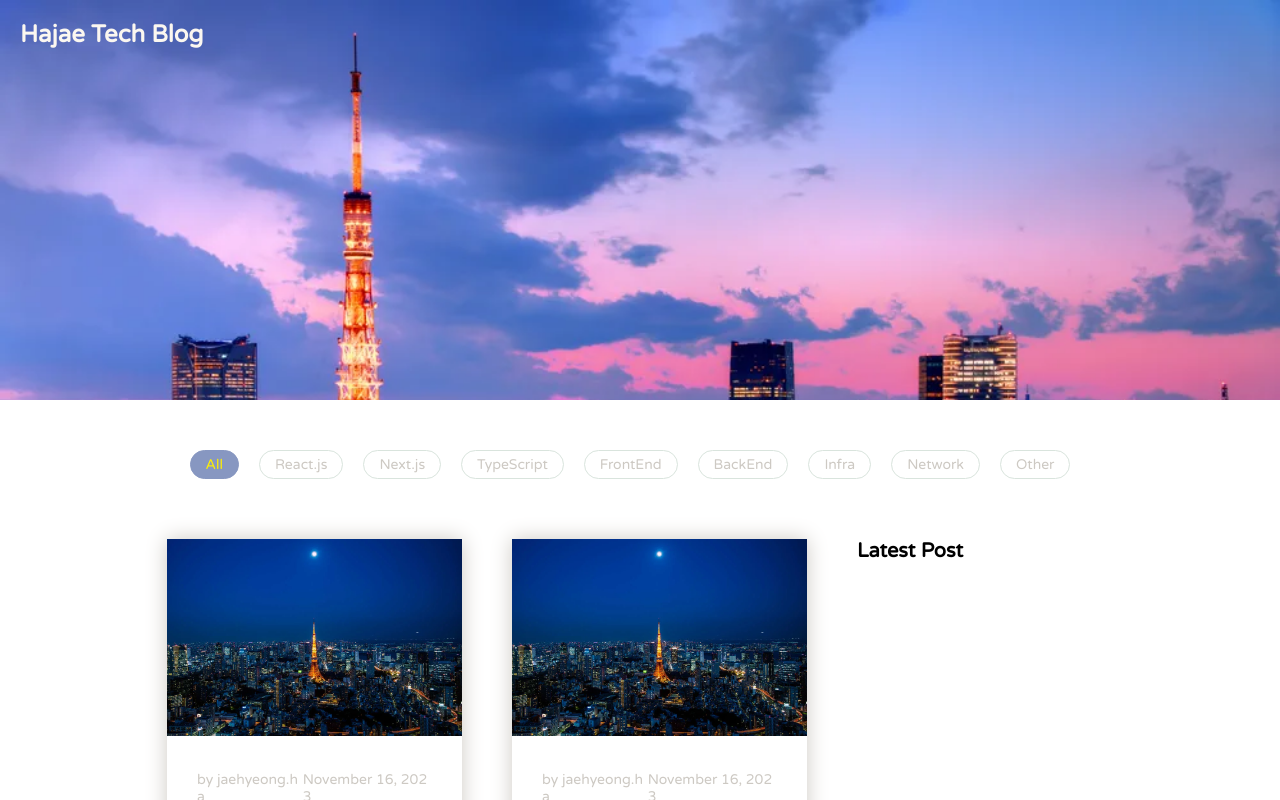
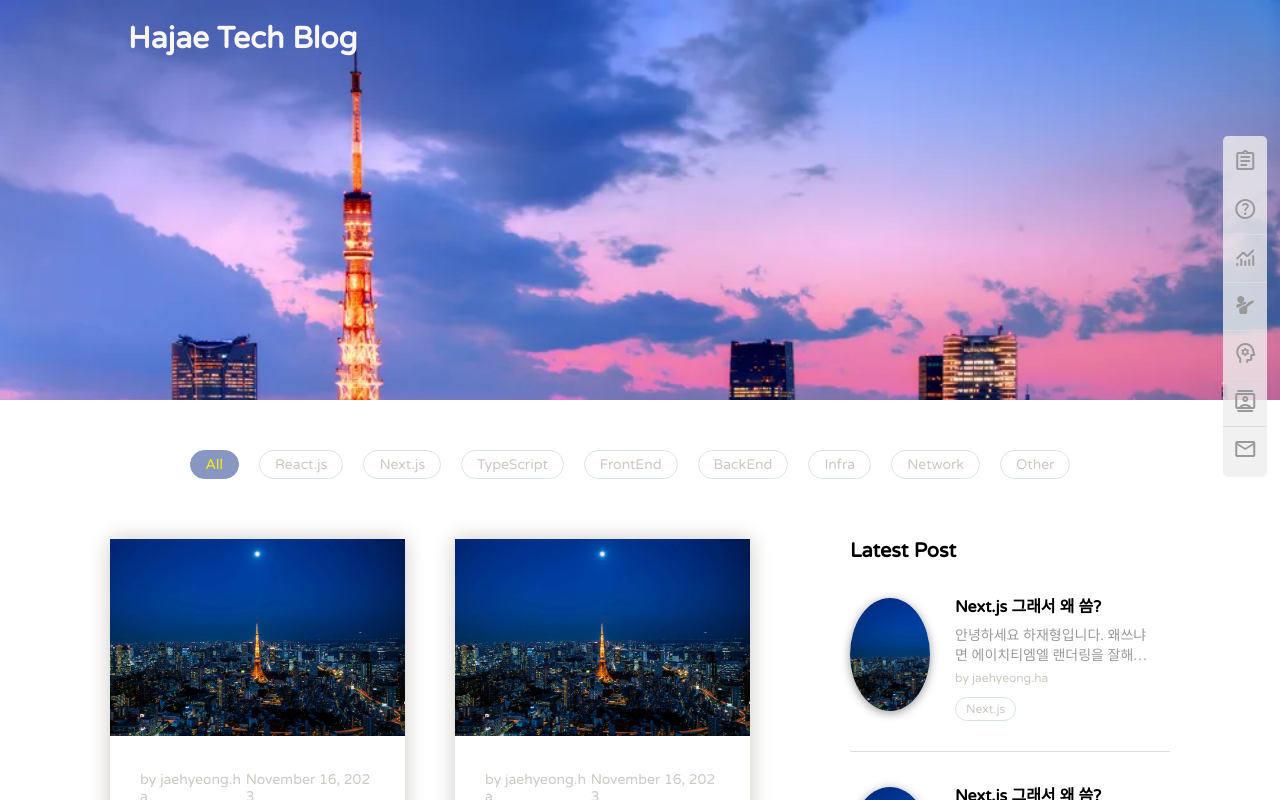
Before and after one commit to jaehyeong305/hajae-tech-blog, a Next.js app in the folder htb-frontend/: page / in a window 1280 px wide. Shown: the top 800 px of the page. Built offline with nearby package versions, Linux system fonts and the light colour scheme.

Commit message:
HTB-5 create latest posts component and navigator

```diff
--- a/htb-frontend/src/app/components/main/Main.module.scss
+++ b/htb-frontend/src/app/components/main/Main.module.scss
@@ -2,10 +2,10 @@
 
 .mainHeader {
     position: relative;
-    padding: 20px;
+    padding: 20px 10vw;
     background-color: transparent;
 
-    font-size: 24px;
+    font-size: 30px;
     font-weight: 700;
     color: $l-primary-white;
 
--- a/htb-frontend/src/app/components/main/Main.tsx
+++ b/htb-frontend/src/app/components/main/Main.tsx
@@ -3,6 +3,7 @@
 import { useEffect, useState } from 'react';
 import styles from './Main.module.scss'
 import MainPosts from '../mainPosts/MainPosts';
+import Navigator from '../navigator/Navigator';
 
 const Main: React.FC = () => {
     const [scrollY, setScrollY] = useState(0);
@@ -32,6 +33,7 @@ const Main: React.FC = () => {
             <div className={styles.mainBanner}
                 style={{ backgroundImage: `url("/images/main-bgi6.jpg")`, transform: `translateY(${mainBannerPosition}px)` }}>
             </div>
+            <Navigator/>
             <div className={styles.mainPageWrapper} style={{ transform: `translateY(${mainPagePosition}px)` }}>
                 <MainPosts/>
             </div>
--- a/htb-frontend/src/app/components/mainPosts/LatestPost.tsx
+++ b/htb-frontend/src/app/components/mainPosts/LatestPost.tsx
@@ -1,9 +1,12 @@
+import LatestPostItem from './LatestPostItem';
 import styles from './MainPosts.module.scss'
 
 const LatestPost: React.FC = () => {
     return (
         <div className={styles.latestPostWrapper}>
             <span>Latest Post</span>
+            <LatestPostItem />
+            <LatestPostItem />
         </div>
     )
 }
--- /dev/null
+++ b/htb-frontend/src/app/components/mainPosts/LatestPostItem.tsx
@@ -0,0 +1,21 @@
+import Tag from '../tag/Tag';
+import styles from './MainPosts.module.scss'
+
+const LatestPostItem: React.FC = () => {
+    return (
+        <div className={styles.latestPostItemWrapper}>
+            <div className={styles.latestPostItemImage} style={{ backgroundImage: "url('/images/main-bgi5.jpg')" }}>
+            </div>
+            <div className={styles.latestPostItemBody}>
+                <span className={styles.latestPostItemBodyTitle}>Next.js 그래서 왜 씀?</span>
+                <span className={styles.latestPostItemBodyDescription}>안녕하세요 하재형입니다. 왜쓰냐면 에이치티엠엘 랜더링을 잘해서 씀ㅋ 이하 생략안녕하세요 하재형입니다. 왜쓰냐면 에이치티엠엘 랜더링을 잘해서 씀ㅋ 이하 생략</span>
+                <span className={styles.latestPostItemWriter}>by jaehyeong.ha</span>
+                <div className={styles.latestPostItemTags}>
+                    <Tag size='s' tagName='Next.js' />
+                </div>
+            </div>
+        </div>
+    )
+}
+
+export default LatestPostItem;
--- a/htb-frontend/src/app/components/mainPosts/MainPosts.module.scss
+++ b/htb-frontend/src/app/components/mainPosts/MainPosts.module.scss
@@ -117,20 +117,71 @@
     }
 }
 
-
-.material-symbols-outlined {
-    left: 60%;
-    color: $l-primary-gray;
-}
-
-
 /*******Latest Post*******/
 .latestPostWrapper {
-    margin-left: 50px;
-    width: 20vw;
+    margin-left: 100px;
+    width: 25vw;
 
     > span {
         font-size: 20px;
         font-weight: 700;
     }
 }
+
+.latestPostItemWrapper {
+    display: flex;
+    flex-direction: row;
+    padding: 20px 0 25px;
+
+    border-bottom: solid 1px $light-gray;
+}
+
+.latestPostItemImage {
+    margin: 15px 0;
+    padding-top: 25%;
+    width: 25%;
+    background-size: cover;
+
+    border-radius: 50%;
+    box-shadow: 0px 2px 10px $gray;
+
+    &::before {
+        padding-top: 100%;
+    }
+}
+
+.latestPostItemBody {
+    display: flex;
+    flex-direction: column;
+    gap: 7px;
+
+    margin-left: 25px;
+    width: 60%;
+}
+
+.latestPostItemBodyTitle {
+    margin-top: 10px;
+    font-size: 16px;
+    font-weight: 700;
+}
+
+.latestPostItemBodyDescription {
+    font-size: 14px;
+    color: $gray;
+
+    // NOTE(hajae): 두 번째 줄 까지 표시 후 생략
+    display: -webkit-box;
+    -webkit-line-clamp: 2;
+    -webkit-box-orient: vertical;
+    overflow: hidden;
+    text-overflow: ellipsis;
+}
+
+.latestPostItemWriter {
+    font-size: 12px;
+    color: $l-primary-gray;
+}
+
+.latestPostItemTags {
+    margin-top: 5px;
+}
--- a/htb-frontend/src/app/components/mainPosts/PostItem.tsx
+++ b/htb-frontend/src/app/components/mainPosts/PostItem.tsx
@@ -19,8 +19,6 @@ const PostItem: React.FC = () => {
                         <Icon iconName='chat_bubble' iconCustomStyle={{fontSize: '18px'}}/>
                         <span>0</span>
                     </div>
-
-
                 </div>
                 <div className={styles.itemTags}>
                     <Tag tagName="Next.js" />
--- /dev/null
+++ b/htb-frontend/src/app/components/navigator/Navigator.module.scss
@@ -0,0 +1,30 @@
+@import 'src/styles/vars/colors';
+
+.navigatorWrapper {
+    position: fixed;
+    right: 1%;
+    top: 15vh;
+
+    z-index: 999;
+}
+
+ul.navigator {
+    padding: 3px 0;
+    background-color: rgba($very-light-gray, 0.8);
+    border-radius: 5px;
+
+    list-style: none;
+
+    > li {
+        padding: 10px;
+        border-bottom: solid 1px $light-gray;
+        line-height: 1;
+
+        &:last-child {
+            border-bottom: 0;
+        }
+
+        text-align: center;
+        color: $gray;
+    }
+}
--- /dev/null
+++ b/htb-frontend/src/app/components/navigator/Navigator.tsx
@@ -0,0 +1,34 @@
+import Icon from '../icon/Icon';
+import styles from './Navigator.module.scss'
+
+const Navigator: React.FC = () => {
+    return (
+        <div className={styles.navigatorWrapper}>
+            <ul className={styles.navigator}>
+                <li>
+                    <Icon iconName='assignment' iconCustomStyle={{fontSize: '24px'}}/>
+                </li>
+                <li>
+                    <Icon iconName='help' iconCustomStyle={{fontSize: '24px'}}/>
+                </li>
+                <li>
+                    <Icon iconName='monitoring' iconCustomStyle={{fontSize: '24px'}}/>
+                </li>
+                <li>
+                    <Icon iconName='taunt' iconCustomStyle={{fontSize: '24px'}}/>
+                </li>
+                <li>
+                    <Icon iconName='psychology' iconCustomStyle={{fontSize: '24px'}}/>
+                </li>
+                <li>
+                    <Icon iconName='contacts' iconCustomStyle={{fontSize: '24px'}}/>
+                </li>
+                <li>
+                    <Icon iconName='mail' iconCustomStyle={{fontSize: '24px'}}/>
+                </li>
+            </ul>
+        </div>
+    )
+}
+
+export default Navigator;
--- a/htb-frontend/src/app/components/tag/Tag.module.scss
+++ b/htb-frontend/src/app/components/tag/Tag.module.scss
@@ -2,15 +2,26 @@
 
 .tagWrapper {
     display: inline-block;
-    margin-right: 20px;
-    margin-bottom: 10px;
-    padding: 5px 15px;
-
     border: solid 1px $l-primary;
     border-radius: 15px;
 
-    font-size: 14px;
     color: $l-primary-gray;
+
+    &.m {
+        margin-right: 20px;
+        margin-bottom: 10px;
+        padding: 5px 15px;
+
+        font-size: 14px;
+    }
+
+    &.s {
+        margin-right: 10px;
+        margin-bottom: 5px;
+        padding: 4px 10px;
+
+        font-size: 12px;
+    }
 
     &.active {
         background-color: $background-blue;
--- a/htb-frontend/src/app/components/tag/Tag.tsx
+++ b/htb-frontend/src/app/components/tag/Tag.tsx
@@ -2,12 +2,15 @@ import styles from './Tag.module.scss'
 
 type TagProps = {
     tagName: string;
+    size?: 's' | 'm' | 'l';
     isActive?: boolean | false;
 }
 
 const Tag: React.FC<TagProps> = (props: TagProps) => {
+    const sizeClassName = props.size ? styles[props.size] : styles['m'];
+
     return (
-        <div className={`${styles.tagWrapper} ${props.isActive ? styles.active : ''}`}>{props.tagName}</div>
+        <div className={`${styles.tagWrapper} ${sizeClassName} ${props.isActive ? styles.active : ''}`}>{props.tagName}</div>
     )
 }
 
--- a/htb-frontend/src/styles/vars/colors.scss
+++ b/htb-frontend/src/styles/vars/colors.scss
@@ -1,6 +1,7 @@
 // NOTE(hajae): https://colorhunt.co/palette/fefbf6a6d1e67f52833d3c42
 
 $white: #FFFFFF;
+$very-light-gray: #EEEEEE;
 $black: #000000;
 $background-blue: #8797C1;
 $gray: #999999;
```
